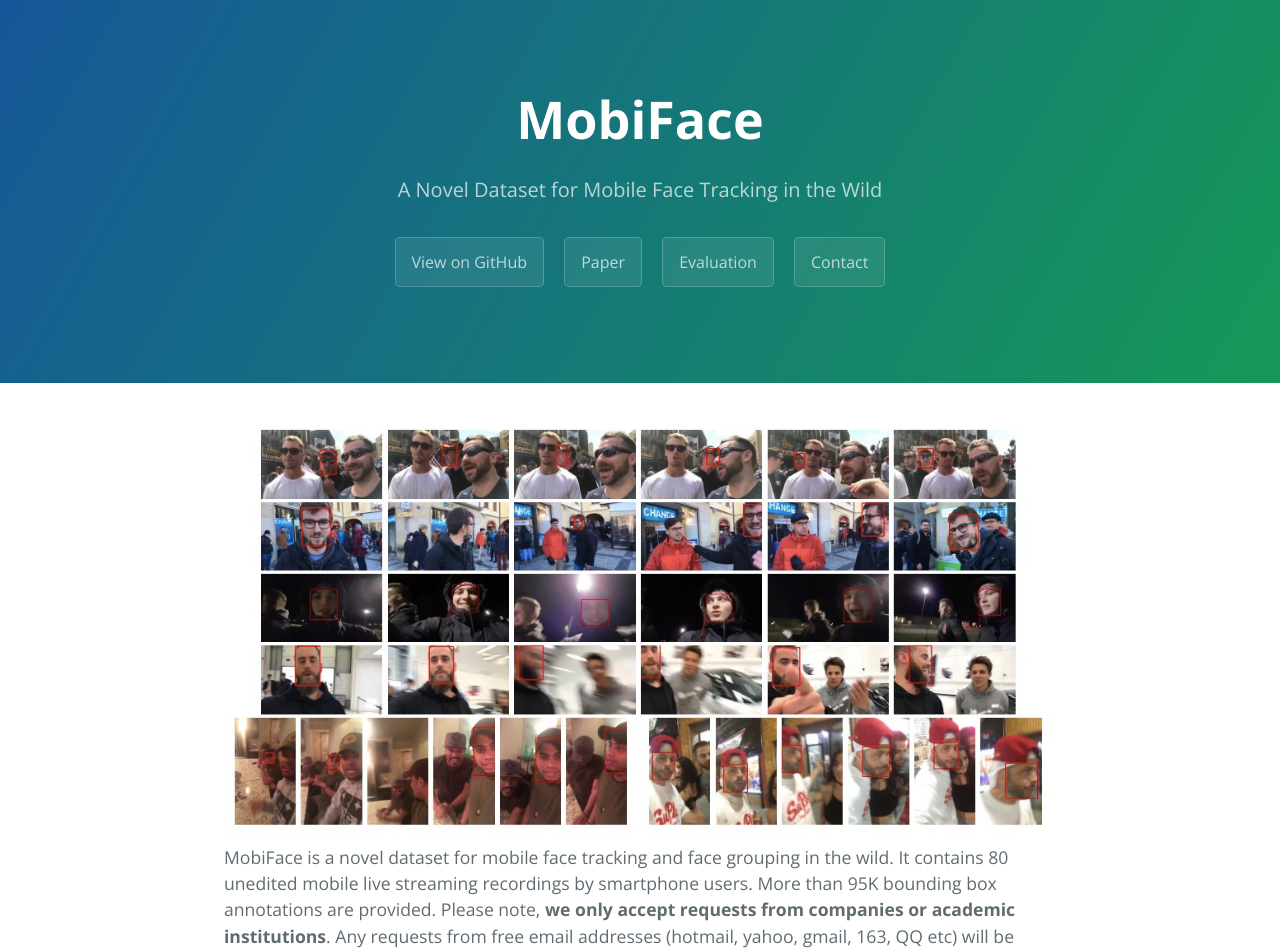
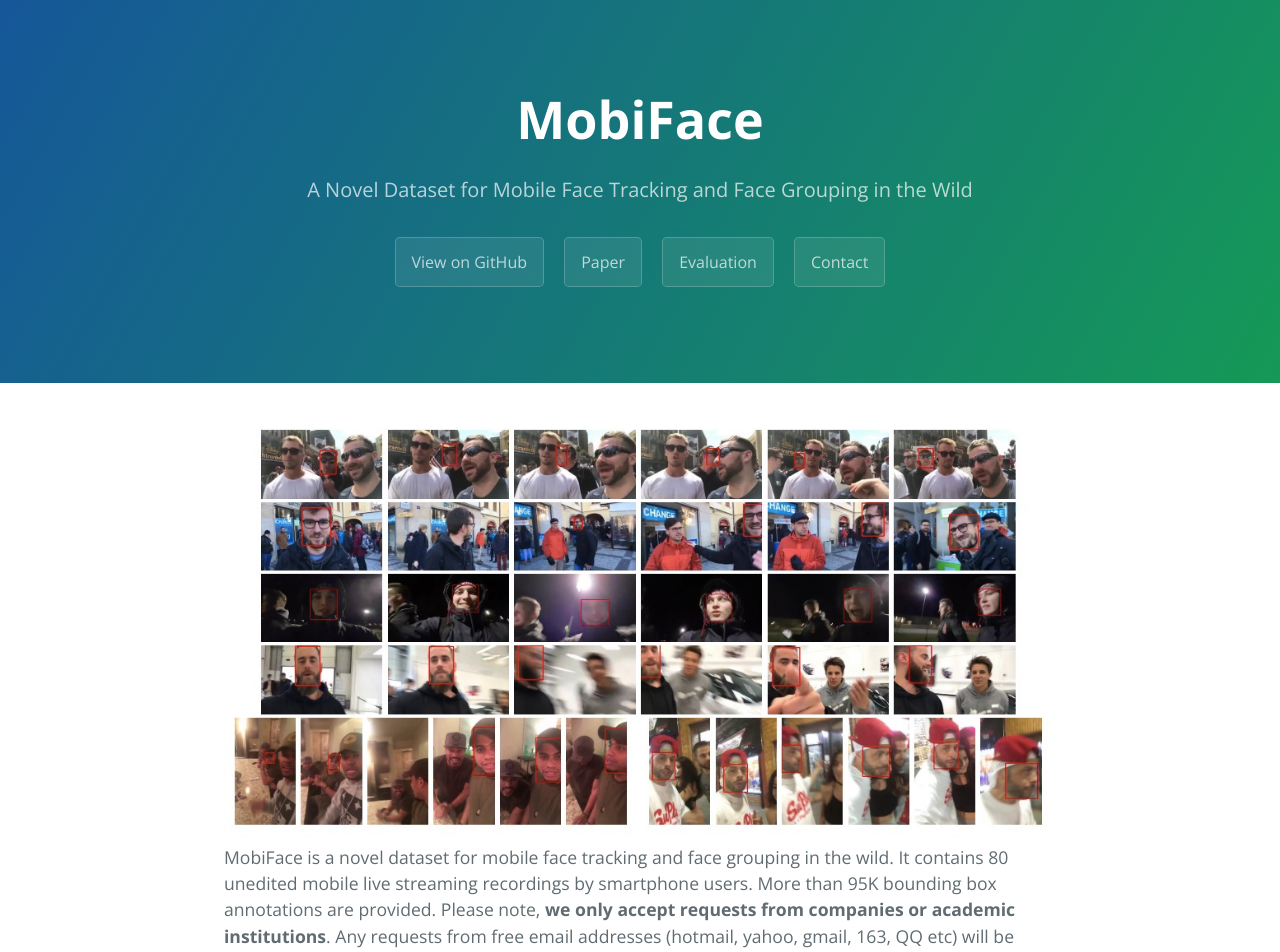
Before and after one commit to ibug-group/mobiface.github.io, a Jekyll site: the page built from index.md, in a window 1280 px wide. Shown: the top 952 px of the page. Built offline with Jekyll 4.4.1, drawn with Linux system fonts in a browser that asks for light colours.

Commit message:
Update _config.yml

```diff
--- a/_config.yml
+++ b/_config.yml
@@ -1,6 +1,6 @@
 theme: jekyll-theme-cayman
 title: MobiFace
-description: A Novel Dataset for Mobile Face Tracking in the Wild
+description: A Novel Dataset for Mobile Face Tracking and Face Grouping in the Wild
 arxiv:
   show_arxiv: true
   paper_url: https://arxiv.org/abs/1805.09749v2
```
